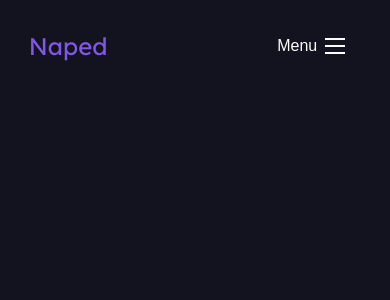
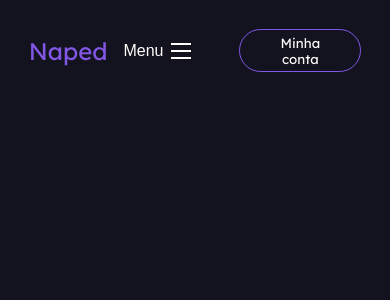
Before and after one commit to gildenorjunior/naped, an Angular app: page / in a window 390 px wide. Shown: the top 300 px of the page. Built offline with nearby package versions, Linux system fonts and the light colour scheme.

Commit message:
:iphone: adjusting header layout in mobile

```diff
--- a/src/app/shared/components/header/header.component.scss
+++ b/src/app/shared/components/header/header.component.scss
@@ -113,13 +113,11 @@
         background-color: $purple-light;
         color: $dark;
       }
-
-      @media (max-width: 900px) {
-        display: none;
-      }
     }
 
     @media (max-width: 900px) {
+      gap: 2rem;
+
       &.active .header__ul {
         visibility: visible;
         height: calc(100vh - 89px);
```
